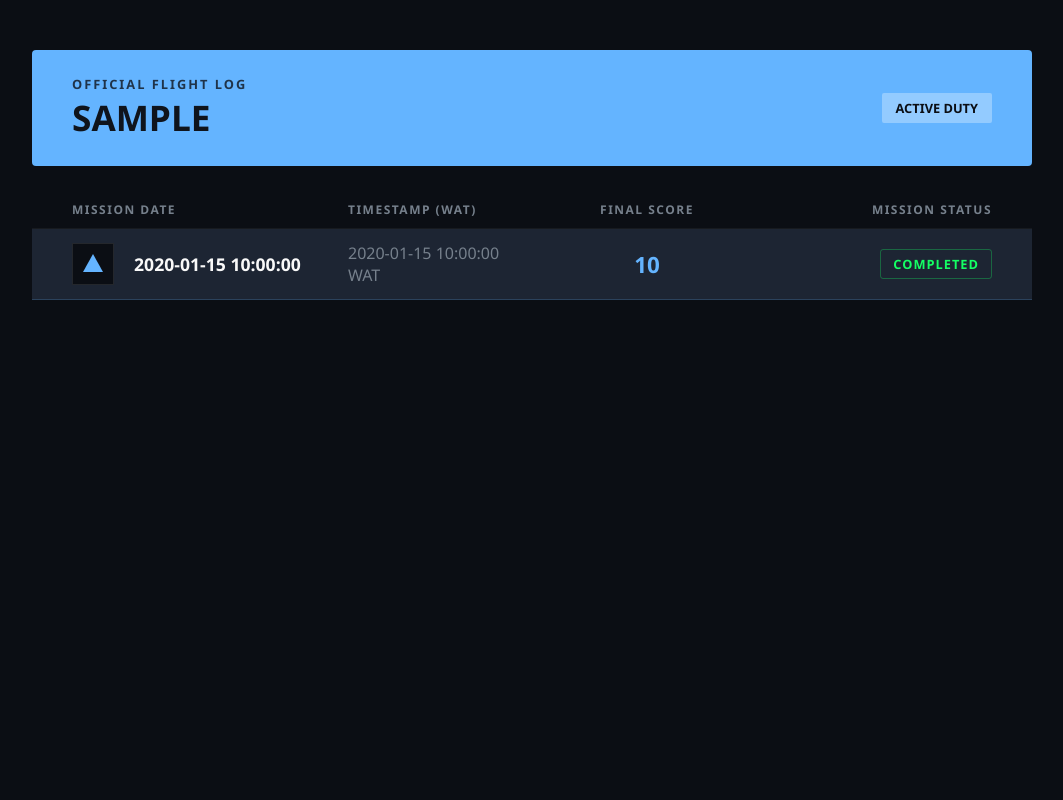
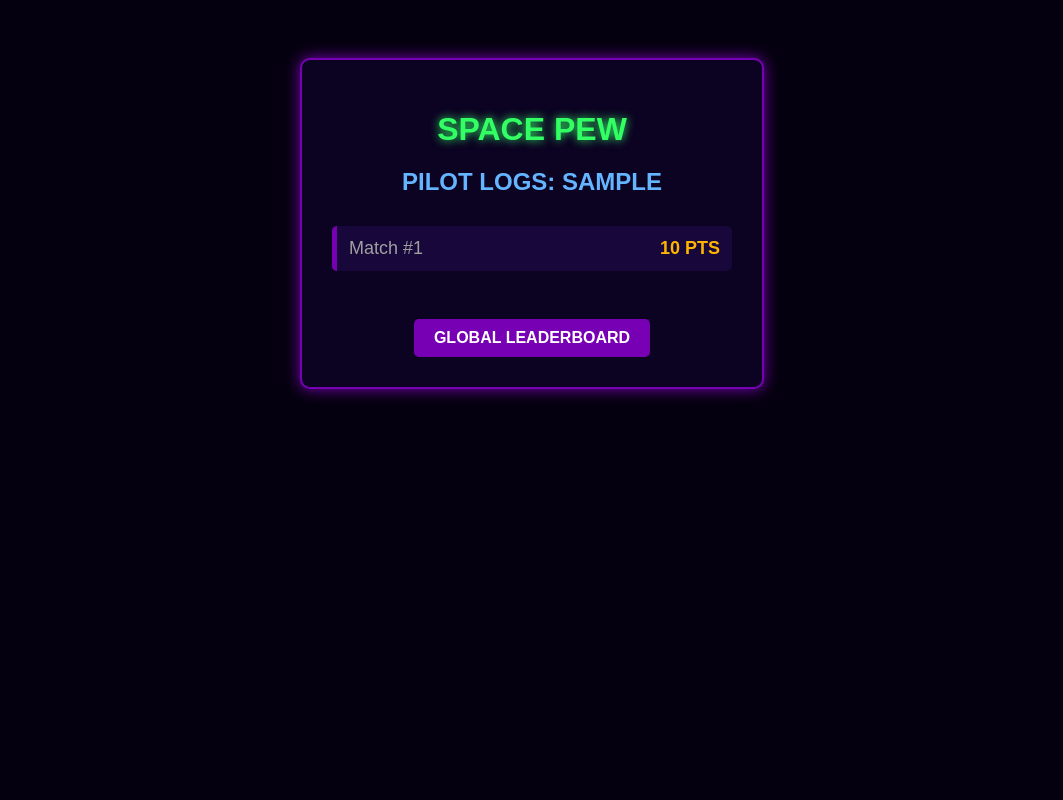
Before and after one commit to Souldandy/Project-space, a Flask app: template templates/history.html in a window 1280 px wide. Shown: the whole page, without its empty margins (108-1171 px from the left). Run offline with Flask 3, Linux system fonts and the light colour scheme; tables that the repository leaves empty hold one stand-in row (values such as "Sample post"); the template is opened without the code that fills it: values that come from a table or form of the project are taken from there, most other values are stand-ins (such as "Sample title", 1, 10 or a date in 2020).

Commit message:
Update history.html

```diff
--- a/templates/history.html
+++ b/templates/history.html
@@ -3,122 +3,91 @@
 <head>
     <meta charset="UTF-8">
     <meta name="viewport" content="width=device-width, initial-scale=1.0">
-    <title>{{ username }} - Flight Log</title>
+    <title>Match History - {{ username }}</title>
     <style>
         body {
-            background-color: #0b0e14;
-            color: #f9f9f9;
-            font-family: 'Segoe UI', sans-serif;
-            margin: 0; padding: 0;
-            display: flex; flex-direction: column; align-items: center;
-            min-height: 100vh; position: relative;
+            background-color: #05000f;
+            color: #ffffff;
+            font-family: 'Arial', sans-serif;
+            text-align: center;
+            padding-top: 50px;
         }
-
-        .space-trophy-bg {
-            position: fixed; top: 50%; left: 50%; transform: translate(-50%, -50%);
-            width: 650px; height: 650px; color: rgba(255, 215, 0, 0.035);
-            clip-path: polygon(15% 0%, 85% 0%, 85% 35%, 68% 55%, 56% 55%, 56% 78%, 78% 78%, 78% 88%, 22% 88%, 22% 78%, 44% 78%, 44% 55%, 32% 55%, 15% 35%);
-            z-index: -2; pointer-events: none;
+        .container {
+            background-color: #0c0222;
+            padding: 30px;
+            border-radius: 10px;
+            display: inline-block;
+            border: 2px solid #7800b4;
+            box-shadow: 0 0 15px #7800b4;
+            min-width: 400px;
         }
-
-        .log-header {
-            width: 100%; max-width: 1000px;
-            background-color: #64b4ff;
-            color: #0f141c;
-            display: flex; justify-content: space-between; align-items: center;
-            padding: 25px 40px; margin-top: 50px; margin-bottom: 25px;
-            border-radius: 4px; box-sizing: border-box;
+        h1 {
+            color: #32ff64;
+            text-shadow: 0 0 10px #32ff64;
+            margin-bottom: 5px;
         }
-
-        .header-left .main-title { font-size: 0.8rem; font-weight: 800; letter-spacing: 2px; margin: 0; opacity: 0.8; }
-        .header-left .pilot-name { font-size: 2.2rem; font-weight: 900; margin: 0; text-transform: uppercase; }
-        .header-right { text-align: right; display: flex; align-items: center; }
-        .header-right .status-label { font-size: 0.8rem; font-weight: 800; color: #0b0e14; background: rgba(255,255,255,0.3); padding: 6px 14px; border-radius: 2px; }
-
-        .table-labels {
-            width: 100%; max-width: 1000px;
-            display: flex; padding: 10px 40px; box-sizing: border-box;
-            font-size: 0.75rem; font-weight: 700; text-transform: uppercase;
-            letter-spacing: 1.5px; color: #76808c; border-bottom: 1px solid rgba(255,255,255,0.05);
+        h2 {
+            color: #64b4ff;
+            margin-bottom: 30px;
         }
-
-        .col-date { width: 30%; }
-        .col-time { width: 20%; }
-        .col-score { width: 25%; text-align: center; }
-        .col-result { width: 25%; text-align: right; }
-
-        .match-list { width: 100%; max-width: 1000px; display: flex; flex-direction: column; gap: 4px; margin-bottom: 50px; }
-
-        .match-row {
-            display: flex; align-items: center;
-            background-color: #181e29;
-            padding: 0 40px; height: 70px;
-            transition: all 0.2s; border-left: 0px solid #64b4ff;
+        ul {
+            list-style: none;
+            padding: 0;
+            margin: 0;
         }
-
-        .match-row:hover { background-color: #222a3a; border-left: 4px solid #64b4ff; cursor: crosshair; }
-
-        .date-val { font-size: 1.1rem; font-weight: 700; color: #f9f9f9; }
-        .time-val { font-size: 1rem; font-weight: 500; color: #76808c; }
-        .score-val { font-size: 1.4rem; font-weight: 800; color: #64b4ff; text-align: center; width: 100%; display: block;}
-        .result-tag {
-            font-size: 0.8rem; font-weight: 800; letter-spacing: 1px;
-            color: #14ff64; border: 1px solid rgba(20, 255, 100, 0.3);
-            padding: 5px 12px; border-radius: 3px; display: inline-block;
+        li {
+            background-color: #17073a;
+            margin: 10px 0;
+            padding: 12px;
+            border-radius: 5px;
+            font-size: 18px;
+            border-left: 5px solid #7800b4;
+            display: flex;
+            justify-content: space-between;
         }
-
-        .avatar-box { width: 40px; height: 40px; background: #0b0e14; margin-right: 20px; position: relative; border: 1px solid rgba(255,255,255,0.1); }
-        .avatar-box::after {
-            content: ""; position: absolute; top: 10px; left: 10px;
-            width: 0; height: 0; border-left: 10px solid transparent; border-right: 10px solid transparent;
-            border-bottom: 18px solid #64b4ff;
+        .match-id {
+            color: #a0a0a0;
         }
-
-        .match-row:first-child { background-color: #1d2533; border-bottom: 1px solid rgba(100, 180, 255, 0.2); }
+        .score-val {
+            color: #ffb400;
+            font-weight: bold;
+        }
+        .btn {
+            background-color: #7800b4;
+            color: white;
+            text-decoration: none;
+            padding: 10px 20px;
+            border-radius: 5px;
+            font-weight: bold;
+            display: inline-block;
+            margin-top: 20px;
+        }
+        .btn:hover {
+            background-color: #ffffff;
+            color: #000000;
+        }
     </style>
 </head>
 <body>
+    <div class="container">
+        <h1>SPACE PEW</h1>
+        <h2>PILOT LOGS: {{ username.upper() }}</h2>
 
-    <div class="space-trophy-bg"></div>
+        {% if matches %}
+            <ul>
+                {% for m in matches %}
+                <li>
+                    <span class="match-id">Match #{{ m.id }}</span>
+                    <span class="score-val">{{ m.score }} PTS</span>
+                </li>
+                {% endfor %}
+            </ul>
+        {% else %}
+            <p style="color: #ff3232;">No match data recorded for this pilot yet.</p>
+        {% endif %}
 
-    <div class="log-header">
-        <div class="header-left">
-            <p class="main-title">OFFICIAL FLIGHT LOG</p>
-            <p class="pilot-name">{{ username }}</p>
-        </div>
-        <div class="header-right">
-            <span class="status-label">ACTIVE DUTY</span>
-        </div>
+        <br>
+        <a href="/leaderboard" class="btn">GLOBAL LEADERBOARD</a>
     </div>
-
-    <div class="table-labels">
-        <div class="col-date">Mission Date</div>
-        <div class="col-time">Timestamp (WAT)</div>
-        <div class="col-score">Final Score</div>
-        <div class="col-result">Mission Status</div>
-    </div>
-
-    <div class="match-list">
-        {% for match in history %}
-        <div class="match-row">
-            <div class="col-date">
-                <div style="display: flex; align-items: center;">
-                    <div class="avatar-box"></div>
-                    <span class="date-val">{{ match.date }}</span>
-                </div>
-            </div>
-            <div class="col-time">
-                <span class="time-val">{{ match.time }} WAT</span>
-            </div>
-            <div class="col-score">
-                <span class="score-val">{{ match.score }}</span>
-            </div>
-            <div class="col-result">
-                <span class="result-tag">COMPLETED</span>
-            </div>
-        </div>
-        {% endfor %}
-    </div>
-
 </body>
 </html>
```
